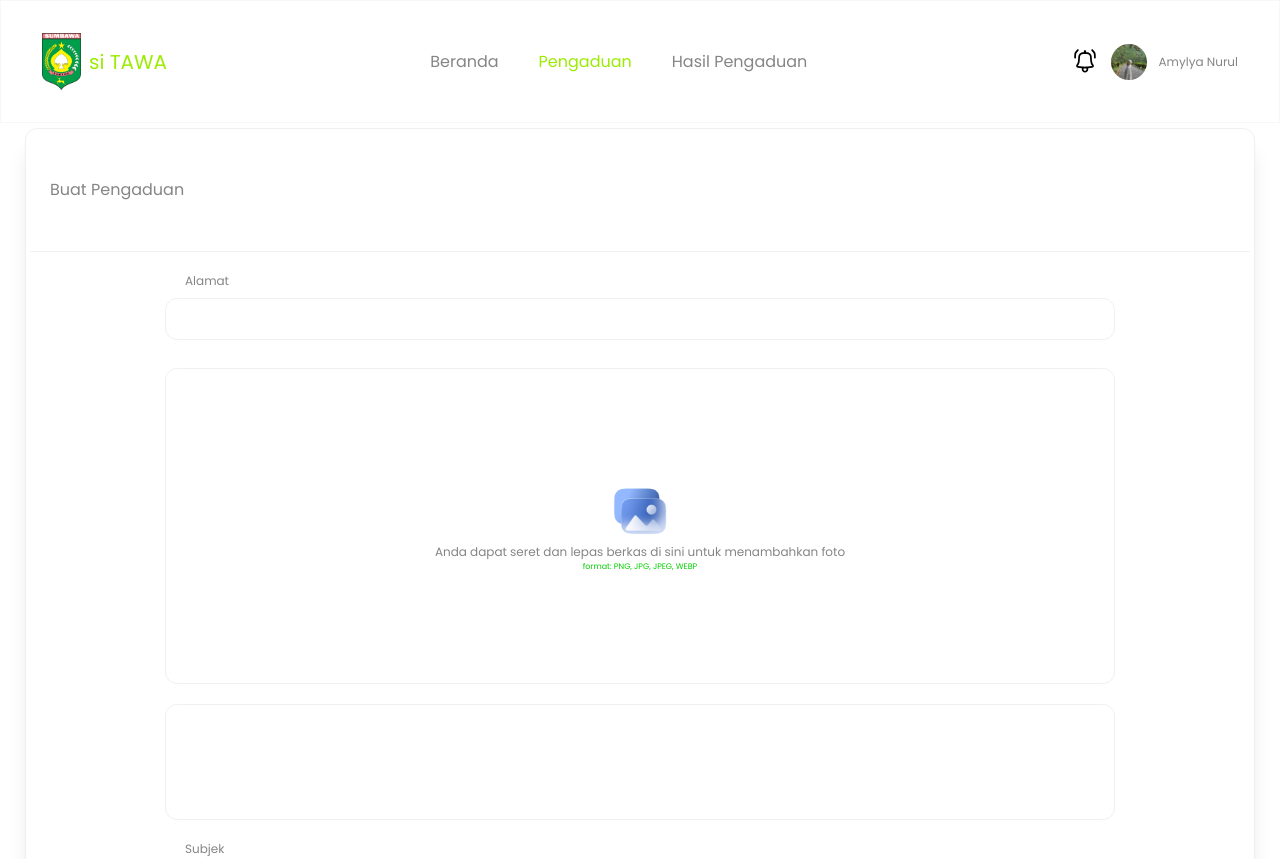
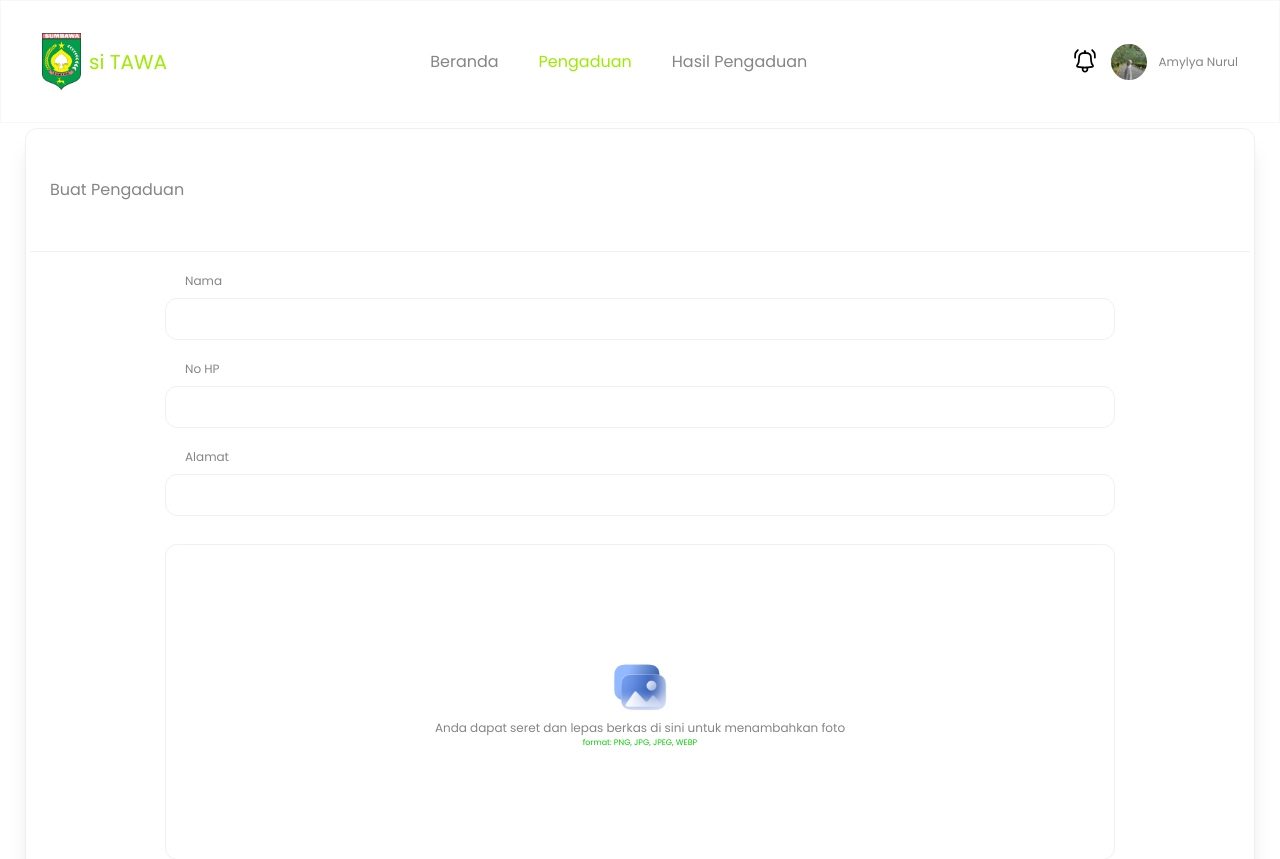
Before and after one commit to asadmuzakki/sitawa, a React (Vite) app in the folder sitawa-app-fe/: page /pengaduan in a window 1280 px wide. Shown: the top 859 px of the page. Built offline with nearby package versions, Linux system fonts and the light colour scheme.

Commit message:
add field pengaduan

```diff
--- a/sitawa-app-fe/src/App.tsx
+++ b/sitawa-app-fe/src/App.tsx
@@ -29,7 +29,7 @@ const App = () => {
   return (
     <div className=" relative  w-full h-[100vh] ">
       <Routes>
-        <Route path="/" Component={beranda} />
+        <Route path="/" Component={home} />
         <Route path="/pengaduan" Component={pengaduan} />
         <Route path="/hasil-pengaduan" Component={hasilpengaduan} />
         <Route path="/edit-profile" Component={editprofile} />
--- a/sitawa-app-fe/src/components/PopUp.tsx
+++ b/sitawa-app-fe/src/components/PopUp.tsx
@@ -20,7 +20,7 @@ const PopUp = () => {
   }
   return (
     <div >
-         <div className={`bg-white w-[363px] h-[312px] rounded-md border shadow-2xl absolute top-1/2 left-1/2 transform -translate-x-1/2 -translate-y-1/2 z-30 ${state.actionHapusPengaduan ? "" : "hidden"}`}>
+         <div className={`bg-white w-[363px] h-[312px] rounded-md border shadow-2xl absolute top-1/2 left-1/2 transform -translate-x-1/2 -translate-y-1/2 z-30 animate__animated animate__fadeIn ${state.actionHapusPengaduan ? "" : "hidden"}`}>
         <div className="flex justify-end p-2">
           <button onClick={xHandler} type="button">
             <span>
--- a/sitawa-app-fe/src/components/SuperAdminComponents/ExitPopUp.tsx
+++ b/sitawa-app-fe/src/components/SuperAdminComponents/ExitPopUp.tsx
@@ -1,5 +1,6 @@
 import { useContext, useState } from "react";
 import { GlobalContext } from "../../GlobalContext";
+import 'animate.css'
 
 const ExitPopup = () => {
     const context = useContext(GlobalContext)
@@ -20,7 +21,7 @@ const ExitPopup = () => {
   return (
     <div className="">
       <div
-        className={`bg-white w-[363px] h-[312px] rounded-md border shadow-2xl absolute top-1/2 left-1/2 transform -translate-x-1/2 -translate-y-1/2 z-30 ${state.actionLogOut?"":"hidden"}`}
+        className={`bg-white w-[363px] h-[312px] rounded-md border shadow-2xl absolute top-1/2 left-1/2 transform -translate-x-1/2 -translate-y-1/2 z-30 animate__animated animate__fadeIn ${state.actionLogOut?"":"hidden"} `}
       >
         <div className="flex justify-end p-2">
           <button onClick={exitHandler} type="button">
@@ -58,7 +59,7 @@ const ExitPopup = () => {
         </div>
         <div className=" flex justify-center  mt-7">
           <p className="max-w-[170px] text-center font-bold text-black">
-            Apakah anda yakin ingin menghapus pengaduan?
+            Apakah anda yakin ingin keluar ?
           </p>
         </div>
         <div className="w-full flex justify-center mt-[20px]">
--- a/sitawa-app-fe/src/components/SuperAdminComponents/PopUpPerangkat.tsx
+++ b/sitawa-app-fe/src/components/SuperAdminComponents/PopUpPerangkat.tsx
@@ -20,7 +20,7 @@ const PopUpPerangkat = () => {
   }
   return (
     <div className="">
-         <div className={`bg-white w-[363px] h-[312px] rounded-md border shadow-2xl absolute top-1/2 left-1/2 transform -translate-x-1/2 -translate-y-1/2 z-30 ${state.actionHapusPerangkat ? "" : "hidden"}`}>
+         <div className={`bg-white w-[363px] h-[312px] rounded-md border shadow-2xl absolute top-1/2 left-1/2 transform -translate-x-1/2 -translate-y-1/2 z-30 animate__animated animate__fadeIn ${state.actionHapusPerangkat ? "" : "hidden"}`}>
         <div className="flex justify-end p-2">
           <button onClick={xHandler} type="button">
             <span>
--- a/sitawa-app-fe/src/page/User/pengaduan.tsx
+++ b/sitawa-app-fe/src/page/User/pengaduan.tsx
@@ -32,6 +32,32 @@ const pengaduan = () => {
             <p className="ml-5">Buat Pengaduan</p>
           </div>
           <form className="w-full" action="">
+            <div className="flex justify-center items-center text-[12px]">
+              <div className="mt-5">
+                <label className="ml-5 " htmlFor="">
+                  Nama
+                </label>
+                <div className="w-[950px] h-[42px] border border-[#f0f0f0] rounded-xl flex justify-center items-center mt-2">
+                  <input
+                    className="w-[920px] h-[35px] outline-none "
+                    type="text"
+                  />
+                </div>
+              </div>
+            </div>
+            <div className="flex justify-center items-center text-[12px]">
+              <div className="mt-5">
+                <label className="ml-5 " htmlFor="">
+                  No HP
+                </label>
+                <div className="w-[950px] h-[42px] border border-[#f0f0f0] rounded-xl flex justify-center items-center mt-2">
+                  <input
+                    className="w-[920px] h-[35px] outline-none "
+                    type="tel"
+                  />
+                </div>
+              </div>
+            </div>
             <div className="flex justify-center items-center text-[12px]">
               <div className="mt-5">
                 <label className="ml-5 " htmlFor="">
--- a/sitawa-app-fe/src/page/superadmin/beranda.tsx
+++ b/sitawa-app-fe/src/page/superadmin/beranda.tsx
@@ -22,7 +22,7 @@ const beranda = () => {
       ></div>
       <Navbar />
       <div className="relative">
-        <div>
+        <div className="">
           <ExitPopup />
         </div>
         <div className="flex overflow-y-hidden">
```
